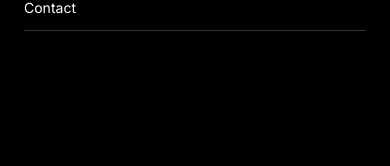
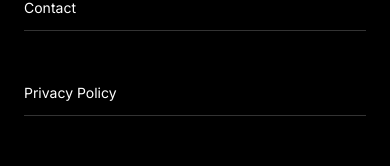
Before and after one commit to Obichris1/DS-painting, a Next.js app: page / in a window 390 px wide. Both pictures are taken after a click on the button 31 px from the left and 51 px from the top of the page. Shown: the part 437-603 px from the top of the page. Built offline with nearby package versions, Linux system fonts and the light colour scheme; a web font is replaced by a local one.

Commit message:
mobile policy

```diff
--- a/src/app/components/Header.jsx
+++ b/src/app/components/Header.jsx
@@ -235,6 +235,14 @@ export default function Header() {
               >
                 Contact
               </Link>
+
+              <Link
+                href="/privacy-policy"
+                className="!text-sm py-3 border-b border-white/20"
+                onClick={() => setIsMobileMenuOpen(false)}
+              >
+                Privacy Policy
+              </Link>
             </nav>
           </motion.div>
         )}
```
